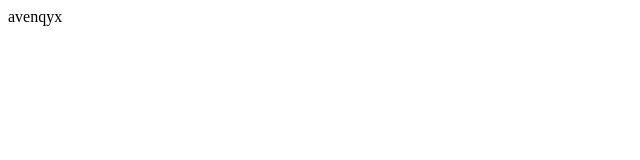
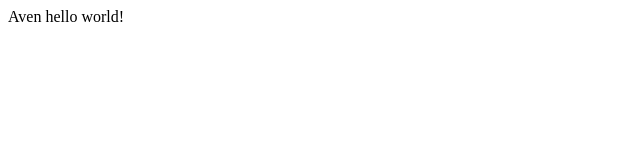
Before and after one commit to avenqyx/avenqyx.github.io, a plain HTML site: page index.html in a window 1280 px wide. Shown: the full height of the page, 0-640 px from the left. Drawn offline with Linux system fonts and the light colour scheme.

Commit message:
index.html

```diff
--- a/index.html
+++ b/index.html
@@ -3,6 +3,6 @@
 
 </head>
 <body>
-      <p>avenqyx</p>
+      <p>Aven hello world!</p>
 </body>
 </htmm>
```
